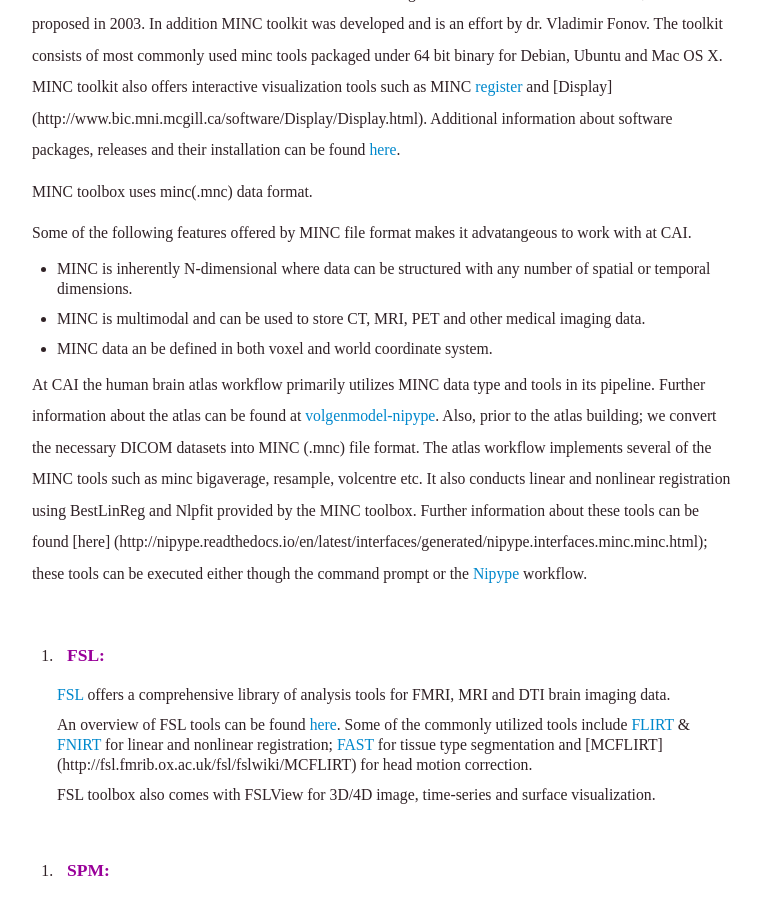
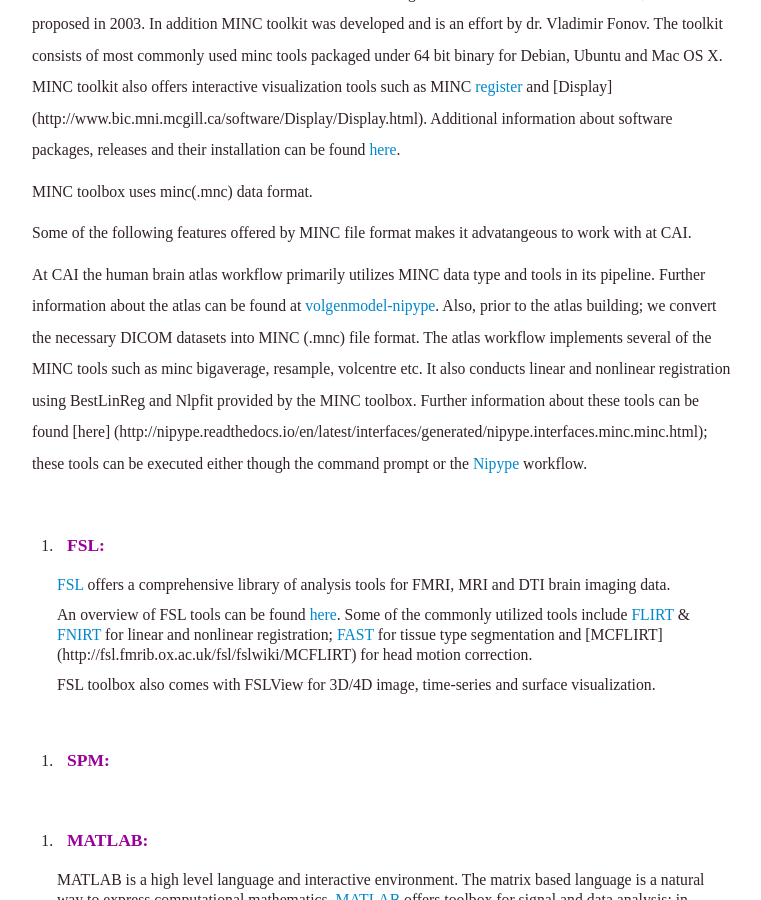
Before and after one commit to CAIsr/CAIsr.github.io, a Jekyll site: the page built from pages/imaging_tools.md, in a window 1280 px wide and 900 px high, scrolled down 499 px. Shown: the whole window, without its empty margins (258-1019 px from the left). Built offline with Jekyll 4.4.1, drawn with Linux system fonts in a browser that asks for light colours.

Commit message:
Update imaging_tools.md

```diff
--- a/pages/imaging_tools.md
+++ b/pages/imaging_tools.md
@@ -26,11 +26,7 @@
 
 Some of the following features offered by MINC file format makes it advatangeous to work with at CAI.
 
-* MINC is inherently N-dimensional where data can be structured with any number of spatial or temporal dimensions.
 
-* MINC is multimodal and can be used to store CT, MRI, PET and other medical imaging data.
-
-* MINC data an be defined in both voxel and world coordinate system.
 
 At CAI the human brain atlas workflow primarily utilizes MINC data type and tools in its pipeline. Further information about the
 atlas can be found at [volgenmodel-nipype](https://github.com/CAIsr/volgenmodel-nipype). Also, prior to the atlas building;
```
